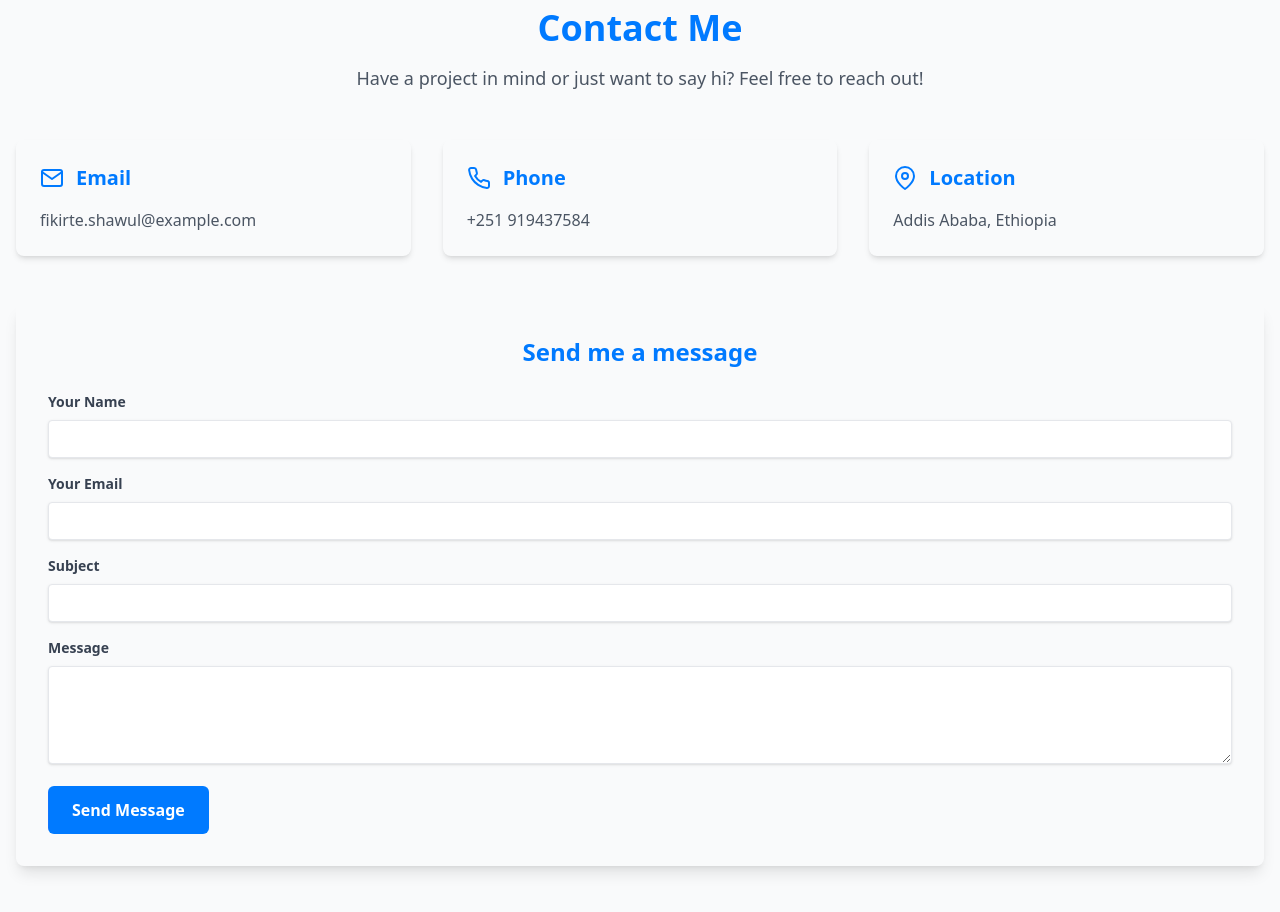
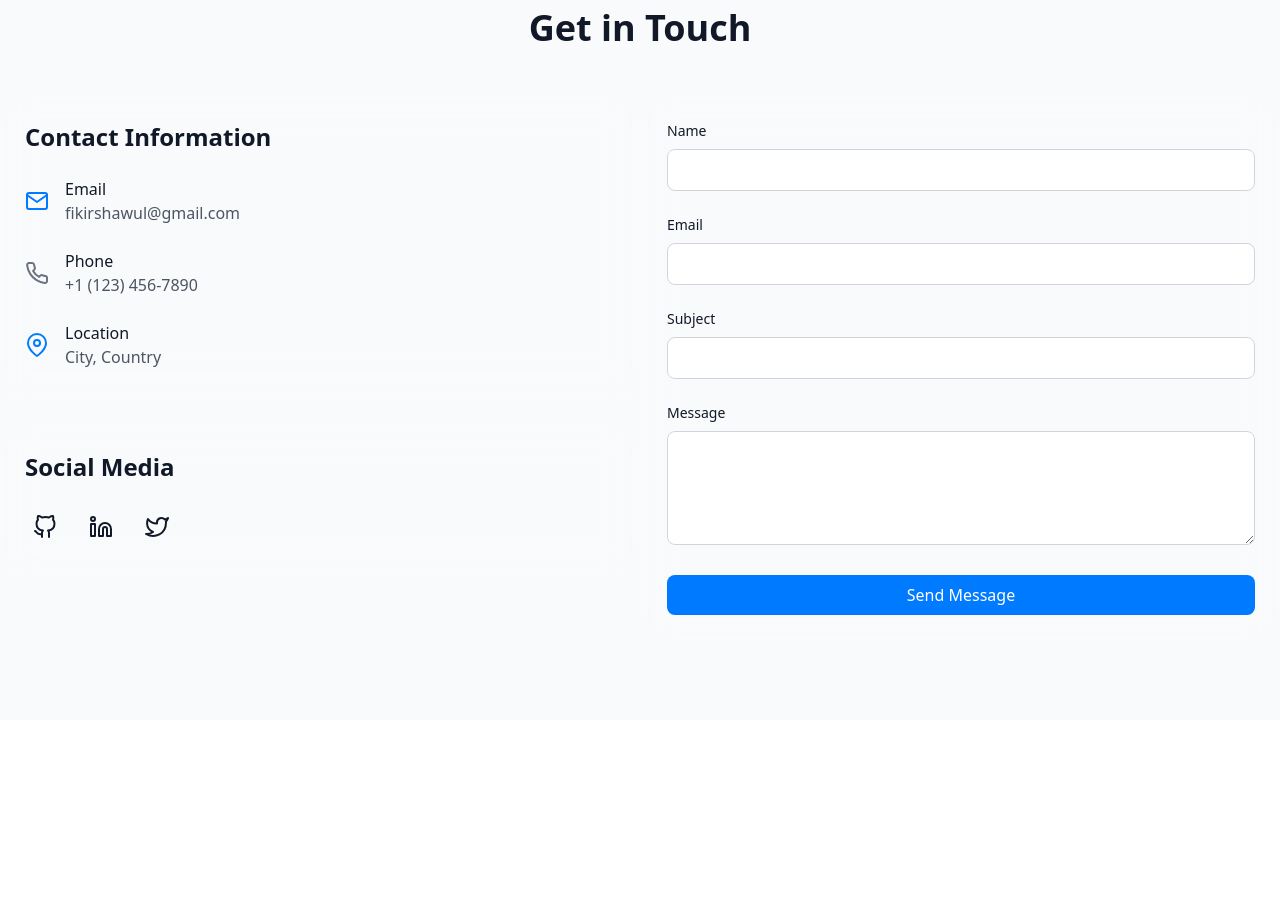
Before and after one commit to Fikirte1/portfolio, a React (Vite) app: page / in a window 1280 px wide. Shown: the part 6080-6992 px from the top of the page. After the commit the page ends 6800 px from the top, so only its background shows below. Built offline with nearby package versions, Linux system fonts and the light colour scheme.

Commit message:
Update some style

```diff
--- a/src/pages/Home.jsx
+++ b/src/pages/Home.jsx
@@ -926,79 +926,103 @@ const Home = () => {
 
       </section> */}
 
-       <section ref={contactRef} className="py-20 relative bg-gray-50 dark:bg-dark-secondary">
-      <div className="container mx-auto px-4 relative z-10">
+  <section ref={contactRef} className="py-20 bg-gray-50 dark:bg-dark-light relative">
+      <div className="container">
+        <motion.h1
+          initial={{ opacity: 0, y: 20 }}
+          animate={{ opacity: 1, y: 0 }}
+          className="text-4xl font-bold text-center mb-12"
+        >
+          Get in Touch
+        </motion.h1>
+
+        <div className="grid grid-cols-2 lg:grid-cols-2 gap-1">
+          {/* Contact Information */}
           <motion.div
-          initial={{ opacity: 0, y: 20 }}
-          whileInView={{ opacity: 1, y: 0 }}
-          transition={{ duration: 0.7 }}
-          viewport={{ once: true }}
-          className="text-center mb-12"
+            initial={{ opacity: 0, x: -50 }}
+            animate={{ opacity: 1, x: 0 }}
+            transition={{ duration: 0.5 }}
+            className="space-y-8"
           >
-          <h2 className="text-3xl lg:text-4xl font-bold text-primary mb-4">Contact Me</h2>
-          <p className="text-lg text-gray-600 dark:text-gray-300">
-            Have a project in mind or just want to say hi? Feel free to reach out!
+            <div className="glass p-6 rounded-xl">
+              <h2 className="text-2xl font-semibold mb-6">Contact Information</h2>
+              <div className="space-y-6">
+                <div className="flex items-center space-x-4">
+                  <FiMail className="text-primary" size={24} />
+                  <div>
+                    <h3 className="font-medium">Email</h3>
+                    <p className="text-gray-600 dark:text-gray-300">
+                      fikirshawul@gmail.com
                     </p>
+                  </div>
+                </div>
+                <div className="flex items-center space-x-4">
+                  <FiPhone className="text-secondary" size={24} />
+                  <div>
+                    <h3 className="font-medium">Phone</h3>
+                    <p className="text-gray-600 dark:text-gray-300">
+                      +1 (123) 456-7890
+                    </p>
+                  </div>
+                </div>
+                <div className="flex items-center space-x-4">
+                  <FiMapPin className="text-primary" size={24} />
+                  <div>
+                    <h3 className="font-medium">Location</h3>
+                    <p className="text-gray-600 dark:text-gray-300">
+                      City, Country
+                    </p>
+                  </div>
+                </div>
+              </div>
+            </div>
+
+            {/* Social Links */}
+            <div className="glass p-6 rounded-xl">
+              <h2 className="text-2xl font-semibold mb-6">Social Media</h2>
+              <div className="flex space-x-4">
+                <a
+                  href="https://github.com/yourusername"
+                  target="_blank"
+                  rel="noopener noreferrer"
+                  className="p-2 rounded-full hover:bg-gray-100 dark:hover:bg-dark-light transition-colors"
+                >
+                  <FiGithub size={24} />
+                </a>
+                <a
+                  href="https://linkedin.com/in/yourusername"
+                  target="_blank"
+                  rel="noopener noreferrer"
+                  className="p-2 rounded-full hover:bg-gray-100 dark:hover:bg-dark-light transition-colors"
+                >
+                  <FiLinkedin size={24} />
+                </a>
+                <a
+                  href="https://twitter.com/yourusername"
+                  target="_blank"
+                  rel="noopener noreferrer"
+                  className="p-2 rounded-full hover:bg-gray-100 dark:hover:bg-dark-light transition-colors"
+                >
+                  <FiTwitter size={24} />
+                </a>
+              </div>
+            </div>
           </motion.div>
-
-        <div className="grid grid-cols-1 md:grid-cols-2 lg:grid-cols-3 gap-8">
-          {/* Contact Info */}
-          <motion.div
-            initial={{ opacity: 0, y: 30 }}
-            whileInView={{ opacity: 1, y: 0 }}
-            transition={{ duration: 0.7, delay: 0.2 }}
-            viewport={{ once: true }}
-            className="p-6 rounded-lg shadow-md dark:bg-dark-primary"
-          >
-            <div className="flex items-center mb-4 text-primary">
-              <FiMail className="w-6 h-6 mr-3" />
-              <h3 className="text-xl font-semibold dark:text-gray-100">Email</h3>
-            </div>
-            <p className="text-gray-600 dark:text-gray-300">fikirte.shawul@example.com</p>
-          </motion.div>
-
-          <motion.div
-            initial={{ opacity: 0, y: 30 }}
-            whileInView={{ opacity: 1, y: 0 }}
-            transition={{ duration: 0.7, delay: 0.4 }}
-            viewport={{ once: true }}
-            className="p-6 rounded-lg shadow-md dark:bg-dark-primary"
-          >
-            <div className="flex items-center mb-4 text-primary">
-              <FiPhone className="w-6 h-6 mr-3" />
-              <h3 className="text-xl font-semibold dark:text-gray-100">Phone</h3>
-            </div>
-            <p className="text-gray-600 dark:text-gray-300">+251 919437584</p>
-          </motion.div>
-
-          <motion.div
-            initial={{ opacity: 0, y: 30 }}
-            whileInView={{ opacity: 1, y: 0 }}
-            transition={{ duration: 0.7, delay: 0.6 }}
-            viewport={{ once: true }}
-            className="p-6 rounded-lg shadow-md dark:bg-dark-primary"
-          >
-            <div className="flex items-center mb-4 text-primary">
-              <FiMapPin className="w-6 h-6 mr-3" />
-              <h3 className="text-xl font-semibold dark:text-gray-100">Location</h3>
-            </div>
-            <p className="text-gray-600 dark:text-gray-300">Addis Ababa, Ethiopia</p>
-          </motion.div>
-        </div>
 
           {/* Contact Form */}
           <motion.div
-          initial={{ opacity: 0, y: 50 }}
-          whileInView={{ opacity: 1, y: 0 }}
-          transition={{ duration: 0.8, delay: 0.3 }}
-          viewport={{ once: true }}
-          className="mt-12 rounded-lg shadow-lg p-8 dark:bg-dark-primary"
+            initial={{ opacity: 0, x: 50 }}
+            animate={{ opacity: 1, x: 0 }}
+            transition={{ duration: 0.5 }}
+            className="glass p-6 rounded-xl"
           >
-          <h3 className="text-2xl font-semibold text-primary mb-6 text-center">Send me a message</h3>
-          <form ref={formRef} onSubmit={handleSubmit} className="space-y-4">
+            <form ref={formRef} onSubmit={handleSubmit} className="space-y-6">
               <div>
-              <label htmlFor="name" className="block text-gray-700 dark:text-gray-200 text-sm font-bold mb-2">
-                Your Name
+                <label
+                  htmlFor="name"
+                  className="block text-sm font-medium mb-2"
+                >
+                  Name
                 </label>
                 <input
                   type="text"
@@ -1006,13 +1030,16 @@ const Home = () => {
                   name="name"
                   value={form.name}
                   onChange={handleChange}
-                className="shadow appearance-none border rounded w-full py-2 px-3 text-gray-700 dark:text-gray-100 leading-tight focus:outline-none focus:shadow-outline dark:bg-dark-secondary"
                   required
+                  className="w-full px-4 py-2 rounded-lg bg-white dark:bg-dark-light border border-gray-300 dark:border-gray-600 focus:outline-none focus:ring-2 focus:ring-primary"
                 />
               </div>
               <div>
-              <label htmlFor="email" className="block text-gray-700 dark:text-gray-200 text-sm font-bold mb-2">
-                Your Email
+                <label
+                  htmlFor="email"
+                  className="block text-sm font-medium mb-2"
+                >
+                  Email
                 </label>
                 <input
                   type="email"
@@ -1020,12 +1047,15 @@ const Home = () => {
                   name="email"
                   value={form.email}
                   onChange={handleChange}
-                className="shadow appearance-none border rounded w-full py-2 px-3 text-gray-700 dark:text-gray-100 leading-tight focus:outline-none focus:shadow-outline dark:bg-dark-secondary"
                   required
+                  className="w-full px-4 py-2 rounded-lg bg-white dark:bg-dark-light border border-gray-300 dark:border-gray-600 focus:outline-none focus:ring-2 focus:ring-primary"
                 />
               </div>
               <div>
-              <label htmlFor="subject" className="block text-gray-700 dark:text-gray-200 text-sm font-bold mb-2">
+                <label
+                  htmlFor="subject"
+                  className="block text-sm font-medium mb-2"
+                >
                   Subject
                 </label>
                 <input
@@ -1034,11 +1064,15 @@ const Home = () => {
                   name="subject"
                   value={form.subject}
                   onChange={handleChange}
-                className="shadow appearance-none border rounded w-full py-2 px-3 text-gray-700 dark:text-gray-100 leading-tight focus:outline-none focus:shadow-outline dark:bg-dark-secondary"
+                  required
+                  className="w-full px-4 py-2 rounded-lg bg-white dark:bg-dark-light border border-gray-300 dark:border-gray-600 focus:outline-none focus:ring-2 focus:ring-primary"
                 />
               </div>
               <div>
-              <label htmlFor="message" className="block text-gray-700 dark:text-gray-200 text-sm font-bold mb-2">
+                <label
+                  htmlFor="message"
+                  className="block text-sm font-medium mb-2"
+                >
                   Message
                 </label>
                 <textarea
@@ -1046,35 +1080,26 @@ const Home = () => {
                   name="message"
                   value={form.message}
                   onChange={handleChange}
+                  required
                   rows="4"
-                className="shadow appearance-none border rounded w-full py-2 px-3 text-gray-700 dark:text-gray-100 leading-tight focus:outline-none focus:shadow-outline dark:bg-dark-secondary"
-                required
+                  className="w-full px-4 py-2 rounded-lg bg-white dark:bg-dark-light border border-gray-300 dark:border-gray-600 focus:outline-none focus:ring-2 focus:ring-primary"
                 ></textarea>
               </div>
               <button
                 type="submit"
-              className={`btn-primary group relative overflow-hidden py-3 px-6 rounded-md font-semibold ${
-                loading ? 'cursor-wait' : ''
-              }`}
                 disabled={loading}
+                className="w-full btn-primary"
               >
-              <span className="relative z-10">{loading ? 'Sending...' : 'Send Message'}</span>
-              <motion.div
-                className="absolute inset-0 bg-gradient-to-r from-primary/50 to-purple-500/50"
-                initial={{ x: "-100%" }}
-                animate={isHovered ? { x: "100%" } : { x: "-100%" }}
-                transition={{ duration: 0.5 }}
-              />
+                {loading ? 'Sending...' : 'Send Message'}
               </button>
-
               {success && (
-              <div className="text-green-500 mt-4">Thank you! Your message has been sent.</div>
-            )}
-            {error && (
-              <div className="text-red-500 mt-4">{error}</div>
+                <p className="text-green-500 text-center">
+                  Message sent successfully!
+                </p>
               )}
             </form>
           </motion.div>
+        </div>
       </div>
     </section>
     </div>
```
Lines whose indentation alone changed are shown as unchanged.
